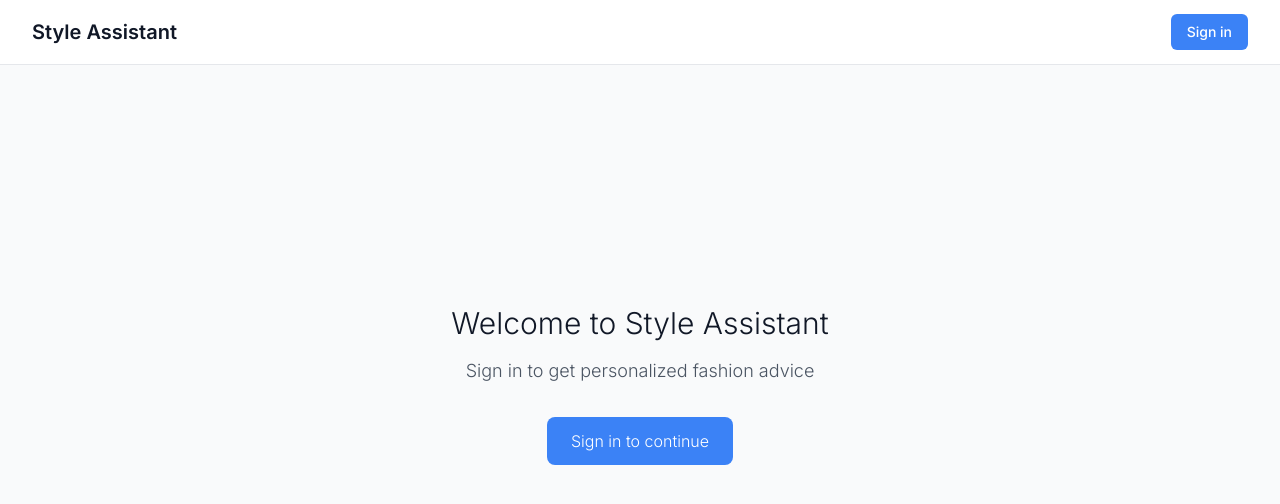
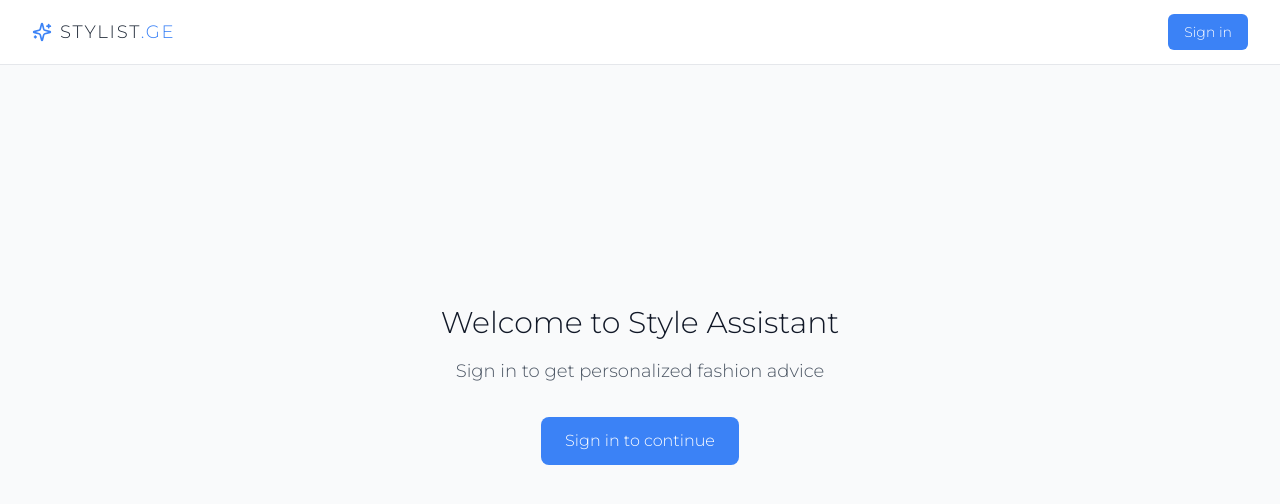
Before and after one commit to st0ckitch/stylist-, a Next.js app: page / in a window 1280 px wide. Shown: the top 504 px of the page. Built offline with nearby package versions, Linux system fonts and the light colour scheme; no server answers.

Commit message:
Update layout.tsx

```diff
--- a/app/layout.tsx
+++ b/app/layout.tsx
@@ -1,8 +1,13 @@
 import './globals.css'
-import { Inter } from 'next/font/google'
+import { Montserrat } from 'next/font/google'
 import { ClerkProvider, SignedIn, SignedOut, UserButton, SignInButton } from '@clerk/nextjs'
+import { Sparkles } from 'lucide-react'
+import Link from 'next/link'
 
-const inter = Inter({ subsets: ['latin'] })
+const montserrat = Montserrat({
+  subsets: ['latin'],
+  weight: ['300'], // 300 is the light weight
+})
 
 export default function RootLayout({
   children,
@@ -12,12 +17,20 @@ export default function RootLayout({
   return (
     <ClerkProvider>
       <html lang="en">
-        <body className={`${inter.className} antialiased`}>
+        <body className={`${montserrat.className} antialiased`}>
           <header className="bg-white border-b border-gray-200">
             <div className="max-w-7xl mx-auto px-4 sm:px-6 lg:px-8">
               <div className="flex justify-between items-center h-16">
                 <div className="flex-shrink-0">
-                  <h1 className="text-xl font-semibold text-gray-900">Style Assistant</h1>
+                  <Link href="/" className="flex items-center gap-2 group">
+                    <Sparkles
+                      size={20}
+                      className="text-blue-500 group-hover:text-blue-600 transition-colors"
+                    />
+                    <span className="text-lg tracking-widest text-gray-800 font-light">
+                      STYLIST<span className="text-blue-500">.GE</span>
+                    </span>
+                  </Link>
                 </div>
                 <div className="flex items-center space-x-4">
                   <SignedIn>
@@ -25,7 +38,7 @@ export default function RootLayout({
                   </SignedIn>
                   <SignedOut>
                     <SignInButton mode="modal">
-                      <button className="rounded-md bg-blue-500 px-4 py-2 text-sm font-medium text-white hover:bg-blue-600 transition-colors">
+                      <button className="rounded-md bg-blue-500 px-4 py-2 text-sm font-light text-white hover:bg-blue-600 transition-colors">
                         Sign in
                       </button>
                     </SignInButton>
```
